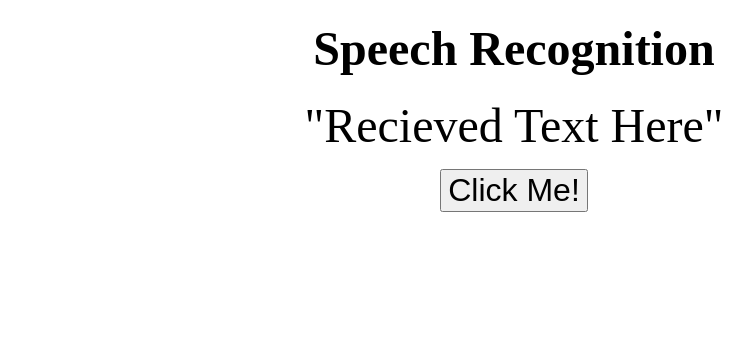
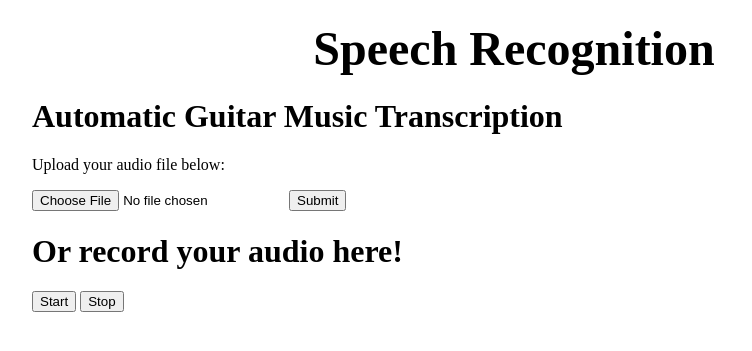
Before and after one commit to nikibreg/speech, a Flask app: page / in a window 1280 px wide. Shown: the top 351 px of the page, without its empty margins (126-878 px from the left). Run offline with Flask 2, Linux system fonts and the light colour scheme.

Commit message:
feat(SOURCE): MAJOR CHANGE

```diff
--- a/__init__.py
+++ b/__init__.py
@@ -1,8 +1,39 @@
-from flask import Flask
-from flask import render_template
+from flask import Flask, render_template, flash, request, redirect, url_for
+import os
+from werkzeug.utils import secure_filename
 
+UPLOAD_FOLDER = '/home/niki/speech/uploads'
 app = Flask(__name__, static_url_path='')
+app.config['UPLOAD_FOLDER'] = UPLOAD_FOLDER
+app.secret_key = "super secret key"
 
-@app.route('/')
+
+
+@app.route('/', methods=['GET', 'POST'])
 def root():
+    if request.method == 'POST':
+        # check if the post request has the file part
+        if 'file' not in request.files:
+            flash('No file part')
+            return redirect(request.url)
+        file = request.files['file']
+        # if user does not select file, browser also
+        # submit an empty part without filename
+        if file.filename == '':
+            flash('No selected file')
+            return redirect(request.url)
+        if file:
+            filename = secure_filename(file.filename)
+            file.save(os.path.join(app.config['UPLOAD_FOLDER'], filename))
+            return redirect(url_for('uploaded_file',
+                                    filename=filename))
+    # return '''
+    # <!doctype html>
+    # <title>Upload new File</title>
+    # <h1>Upload new File</h1>
+    # <form method=post enctype=multipart/form-data>
+    #   <input type=file name=file>
+    #   <input type=submit value=Upload>
+    # </form>
+    # '''
     return app.send_static_file('index.html')
--- a/static/index.html
+++ b/static/index.html
@@ -7,20 +7,101 @@
     <meta http-equiv="X-UA-Compatible" content="ie=edge">
     <title>Speech</title>
     <link rel="stylesheet" href="main.css">
+    <script src="https://ajax.googleapis.com/ajax/libs/jquery/3.4.0/jquery.min.js"></script>
 </head>
 
 <body>
+    <h1 style="text-align: center;"><b>
+            <font size="23">Speech Recognition</font>
+        </b></h1>
     <div class="container">
-        <h1 style="text-align: center;"><b>
-                <font size="23">Speech Recognition</font>
-            </b></h1>
-        <font size="11">"Recieved Text Here"</font>
-        </p>
 
-        <button type="button">
-            <font size="6">Click Me!</font>
-        </button>
+        <div class="">
+              <h1>Automatic Guitar Music Transcription</h1>
+          </div>
+            <p class="lead">Upload your audio file below:</p>
+            <form method="POST" action="/" enctype="multipart/form-data">
+              <input id="fileInput" name="file" type="file" />
+              <input id="fileSubmit" type="submit" />
+            </form>
+
+          <h1>Or record your audio here!</h1>
+          <div id="audio">
+            <p>
+              <button id=startRecord onclick="startRecording()">Start</button>
+              <button id=stopRecord onclick="stopRecording()">Stop</button>
+            </p>
+            <p>
+              <audio id=recordedAudio></audio>
+            </p>
+            <p>
+              <a id=audioDownload></a>
+            </p>
+          </div>
+
+
     </div>
+   <script>
+
+setTimeout(()=>{
+
+        navigator.mediaDevices.getUserMedia({
+            audio: true
+        })
+        .then(stream => {
+            rec = new MediaRecorder(stream);
+            rec.ondataavailable = e => {
+            audio.push(e.data);
+            if (rec.state == "inactive") {
+                let blob = new Blob(audio, {
+                type: 'audio/x-mpeg-3'
+                });
+                recordedAudio.src = URL.createObjectURL(blob);
+                recordedAudio.controls = true;
+                audioDownload.href = recordedAudio.src;
+                audioDownload.download = 'audio.mp3';
+                audioDownload.innerHTML = 'Download';
+                submit(blob)
+            }
+            }
+        })
+        .catch(e => alert(e));
+}, 2000)
+
+// TODO: This needs work. Submit button currently does not do anything.
+// Also, page does not get reloaded and therefore the results are not shown.
+// The POST request has to be done without AJAX.
+
+function startRecording() {
+  startRecord.disabled = true;
+  stopRecord.disabled = false;
+  audio = [];
+  recordedAudio.controls = false;
+  rec.start();
+}
+
+function stopRecording() {
+  startRecord.disabled = false;
+  stopRecord.disabled = true;
+  rec.stop();
+}
+
+function submit(blob) {
+    var fd = new FormData();
+fd.append('file', blob, 'audio.mp3');
+$.ajax({
+    type: 'POST',
+    url: '/',
+    data: fd,
+    processData: false,
+    contentType: false
+}).done(function(data) {
+       console.log(data);
+});
+
+}
+
+       </script>
 </body>
 
 </html>
--- a/static/main.css
+++ b/static/main.css
@@ -1,3 +1,3 @@
 .container{
-    text-align: center;
+    margin-left: 150px;
 }
--- a/uploads/temp.txt
+++ /dev/null
@@ -1 +0,0 @@
-ignore (Don't delete)
```
Also changed, not shown: 2 other files.
